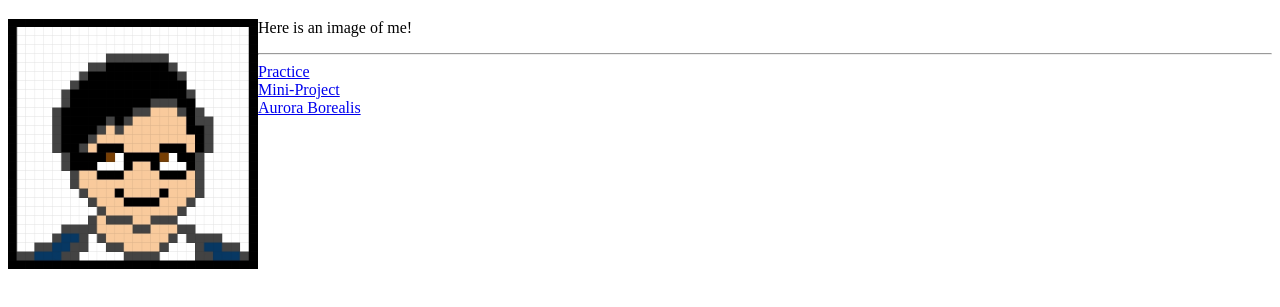
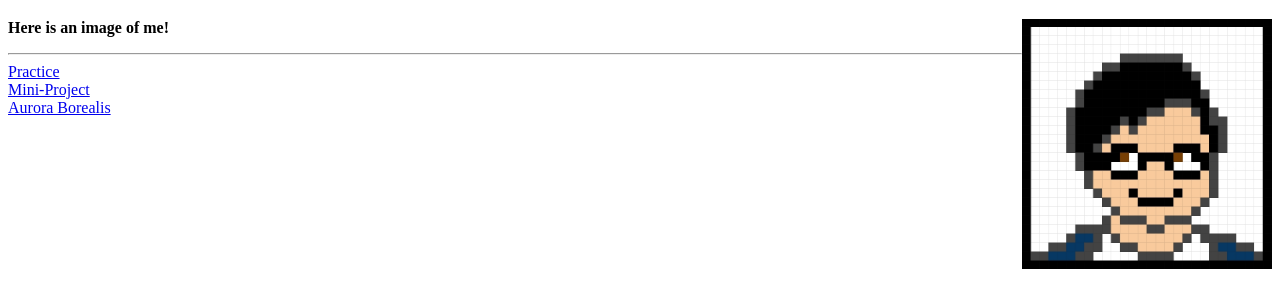
Before and after one commit to Thomas-A-Edison-CTE-HS/cloudr3, a plain HTML site: page index.html in a window 1280 px wide. Shown: the part 61-368 px from the top of the page. Drawn offline with Linux system fonts and the light colour scheme.

Commit message:
changed a few things in index

```diff
--- a/index.html
+++ b/index.html
@@ -7,14 +7,14 @@
 </head>
 <body>
     <link rel="stylesheet" href="index.css">
+
     <h1>Home Page for The Portfolio</h1>
 
-    <p>
-        <img src="imgofme.jpeg" alt="Image of Me" style="float:left;width:250px;height:250px;">
+    <p><strong>
+        <img src="imgofme.jpeg" alt="Image of Me" style="float:right;width:250px;height:250px;">
         Here is an image of me!
-        </p>
-        <hr>
-
+    </p></strong>
+    <hr>
     <a href="practice.html">Practice</a>
     <br>
     <a href="project1.html">Mini-Project</a>
```
